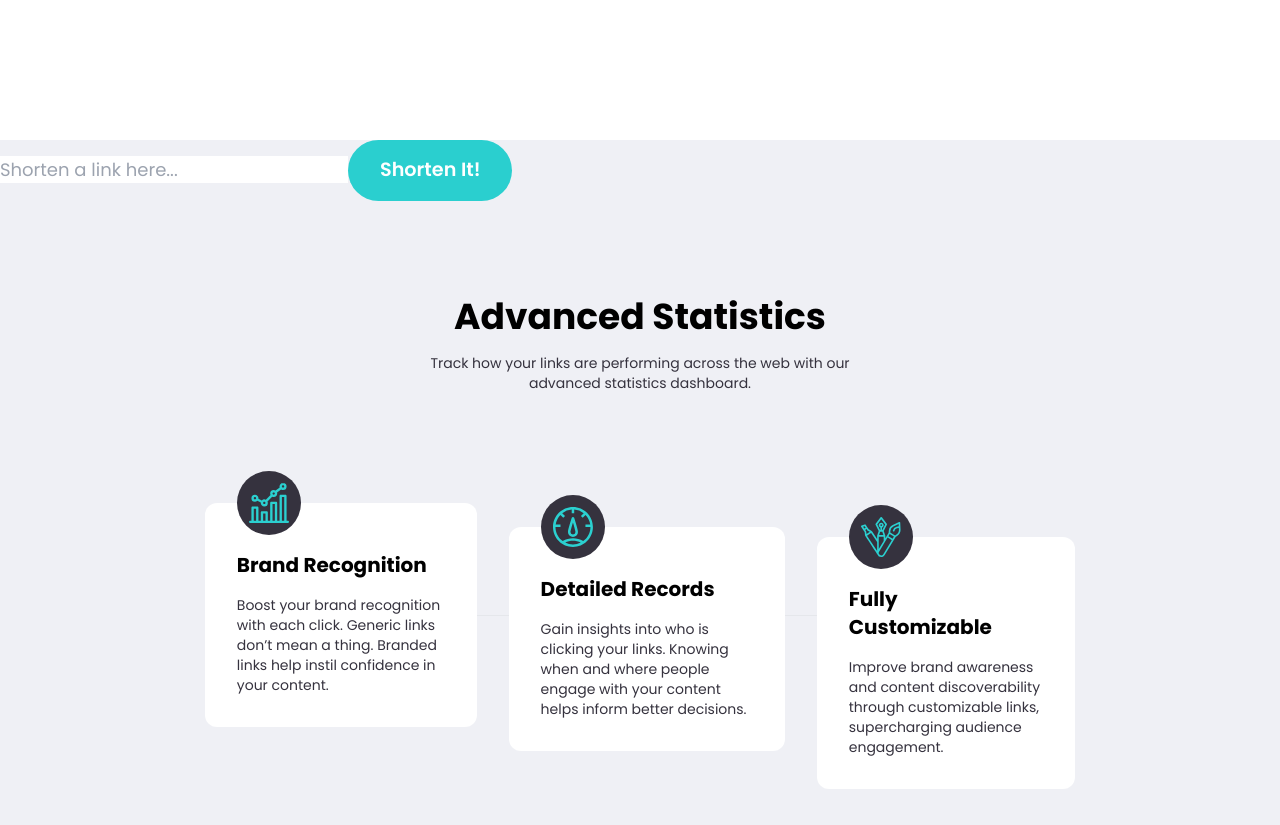
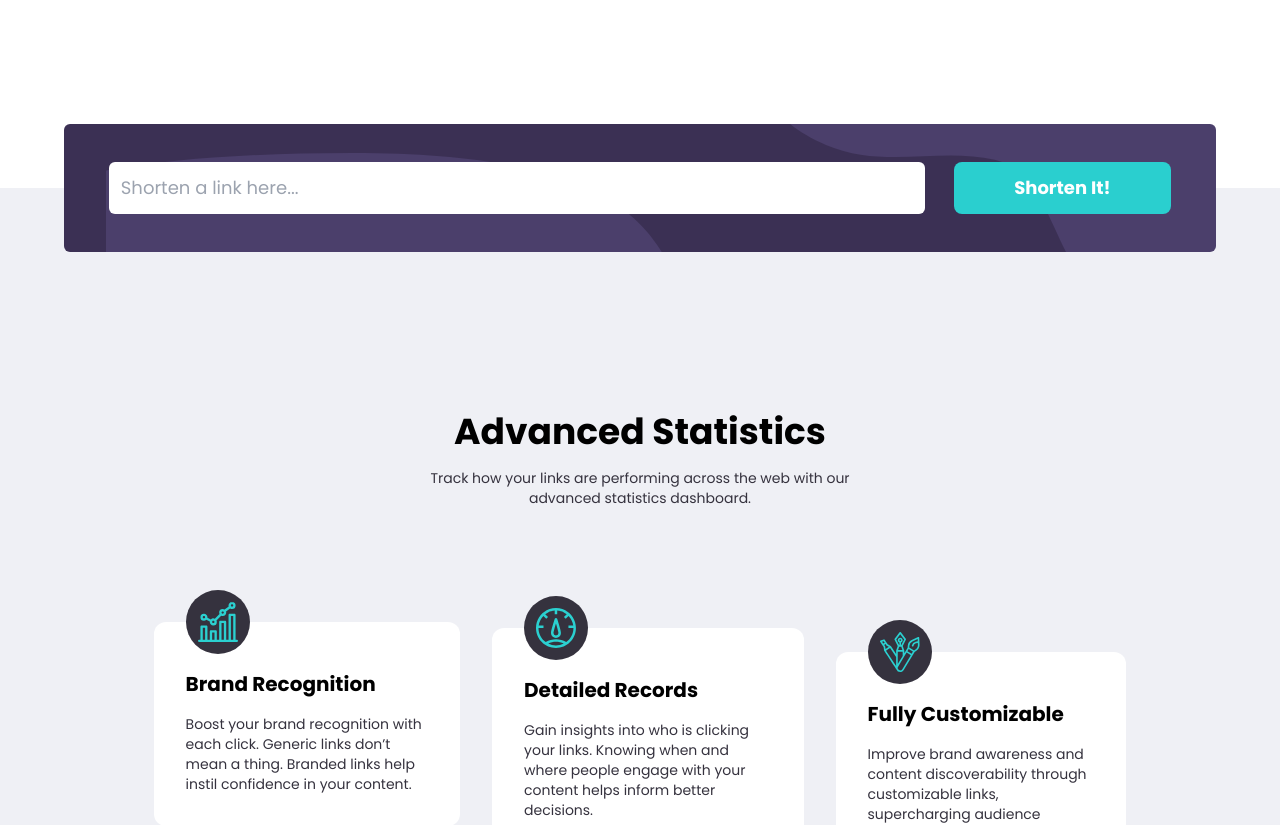
Before and after one commit to FevenSeyfu/Shortly-url-shortner, a React app: page / in a window 1280 px wide. Shown: the part 660-1485 px from the top of the page. Built offline with nearby package versions, Linux system fonts and the light colour scheme; the HTML template or start-up script is replaced by a standard one.

Commit message:
Add shortly form

```diff
--- a/src/components/Main/AdvancedStatistics.tsx
+++ b/src/components/Main/AdvancedStatistics.tsx
@@ -5,16 +5,16 @@ import CustomizableIcon from "../../assets/images/icon-fully-customizable.svg";
 
 const AdvancedStatistics: React.FC = () => {
   return (
-    <div className="flex flex-col gap-4 items-center p-24">
+    <div className="flex flex-col gap-4 items-center px-8 py-12 md:py-24">
       <h2 className="font-bold text-2xl md:text-4xl"> Advanced Statistics</h2>
-      <p className="w-[30rem] text-center text-sm text-neutral-very-dark-blue">
+      <p className="md:w-[30rem] text-center text-sm text-neutral-very-dark-blue">
         Track how your links are performing across the web with our advanced
         statistics dashboard.
       </p>
-      <div className="flex flex-row w-[80%] gap-8 justify-evenly items-center mt-8 relative">
-        <hr className="absolute top-[50%] h-4 w-full text-primary-cyan"/>
-        <div id="stat-card" className="flex flex-col bg-white rounded-xl p-8 gap-4 relative ">
-          <div className="bg-neutral-very-dark-blue rounded-full w-16 h-16 flex justify-center items-center absolute top-[-2rem]">
+      <div id="card-container" className="flex flex-col md:flex-row w-full md:w-[80%] gap-8 justify-evenly items-center mt-8 relative">
+
+        <div id="stat-card" className="flex flex-col bg-white rounded-xl p-8 gap-4 relative mt-4 text-center md:text-left">
+          <div className="bg-neutral-very-dark-blue rounded-full w-16 h-16 flex justify-center items-center absolute top-[-2rem] left-[40%] md:left-auto">
             <img src={BrandIcon} alt="Brand Icon" className="h-10 w-10" />
           </div>
           <h3 className="font-bold text-lg md:text-xl mt-4">Brand Recognition</h3>
@@ -22,8 +22,8 @@ const AdvancedStatistics: React.FC = () => {
           a thing. Branded links help instil confidence in your content.</p>
         </div>
         {/*  */}
-        <div id="stat-card" className="flex flex-col bg-white rounded-xl p-8 gap-4 relative mt-12">
-          <div className="bg-neutral-very-dark-blue rounded-full w-16 h-16 flex justify-center items-center absolute top-[-2rem]">
+        <div id="stat-card" className="flex flex-col bg-white rounded-xl p-8 gap-4 relative mt-8 md:mt-12 text-center md:text-left">
+          <div className="bg-neutral-very-dark-blue rounded-full w-16 h-16 flex justify-center items-center absolute top-[-2rem] left-[40%] md:left-auto">
             <img src={RecordsIcon} alt="Brand Icon" className="h-10 w-10" />
           </div>
           <h3 className="font-bold text-lg md:text-xl mt-4">Detailed Records</h3>
@@ -33,8 +33,8 @@ const AdvancedStatistics: React.FC = () => {
           </p>
         </div>
         {/*  */}
-        <div id="stat-card" className="flex flex-col bg-white rounded-xl p-8 gap-4 relative mt-24 ">
-          <div className="bg-neutral-very-dark-blue rounded-full w-16 h-16 flex justify-center items-center absolute top-[-2rem]">
+        <div id="stat-card" className="flex flex-col bg-white rounded-xl p-8 gap-4 relative mt-8 md:mt-24 text-center md:text-left">
+          <div className="bg-neutral-very-dark-blue rounded-full w-16 h-16 flex justify-center items-center absolute top-[-2rem] left-[40%] md:left-auto">
             <img src={CustomizableIcon} alt="Brand Icon" className="h-10 w-10" />
           </div>
           <h3 className="font-bold text-lg md:text-xl mt-4">Fully Customizable</h3>
--- a/src/components/Main/Main.tsx
+++ b/src/components/Main/Main.tsx
@@ -3,7 +3,7 @@ import ShortnerForm from "./ShortnerForm"
 
 const Main:React.FC = () => {
   return (
-    <div className="bg-neutral-gray w-full h-full">
+    <div className="bg-neutral-gray w-full h-full flex flex-col items-center mt-12">
         <ShortnerForm />
         <AdvancedStatistics />
     </div>
--- a/src/components/Main/ShortnerForm.tsx
+++ b/src/components/Main/ShortnerForm.tsx
@@ -2,10 +2,12 @@ import React from "react";
 
 const ShortnerForm: React.FC = () => {
   return (
-    <div>
-      <input type="text" placeholder="Shorten a link here..." />
+    <div className="flex flex-col md:flex-row  bg-primary-dark-violet bg-[url('../src/assets/images/bg-shorten-mobile.svg')] md:bg-[url('../src/assets/images/bg-shorten-desktop.svg')] bg-no-repeat bg-right-top  w-[90%] h-[10rem] p-4 px-6 md:py-4 md:px-8 justify-evenly md:items-center gap-4 rounded-md relative top-[-5rem] md:h-[8rem] md:top-[-4rem]">
+      <input type="text" placeholder="Shorten a link here..." className="p-3 rounded-md text-lg text-neutral-gray md:w-[75%]" />
 
-      <button>Shorten It!</button>
+      <button className="w-full rounded-lg font-bold  text-xl py-3  md:w-[20%] md:text-lg">
+        Shorten It!
+      </button>
     </div>
   );
 };
--- a/src/index.css
+++ b/src/index.css
@@ -9,11 +9,11 @@ body {
 }
 
 /* primary cyan =hsl(180, 66%, 49%) */
-a:hover{
+a:hover {
   color: hsl(180, 66%, 49%);
 }
 
-button{
+button {
   background-color: hsl(180, 66%, 49%);
   color: white;
   font-size: 1.2rem;
@@ -22,6 +22,6 @@ button{
   border-radius: 9999px;
 }
 
-button:hover{
+button:hover {
   background-color: hsl(180, 66%, 80%);
 }
```
